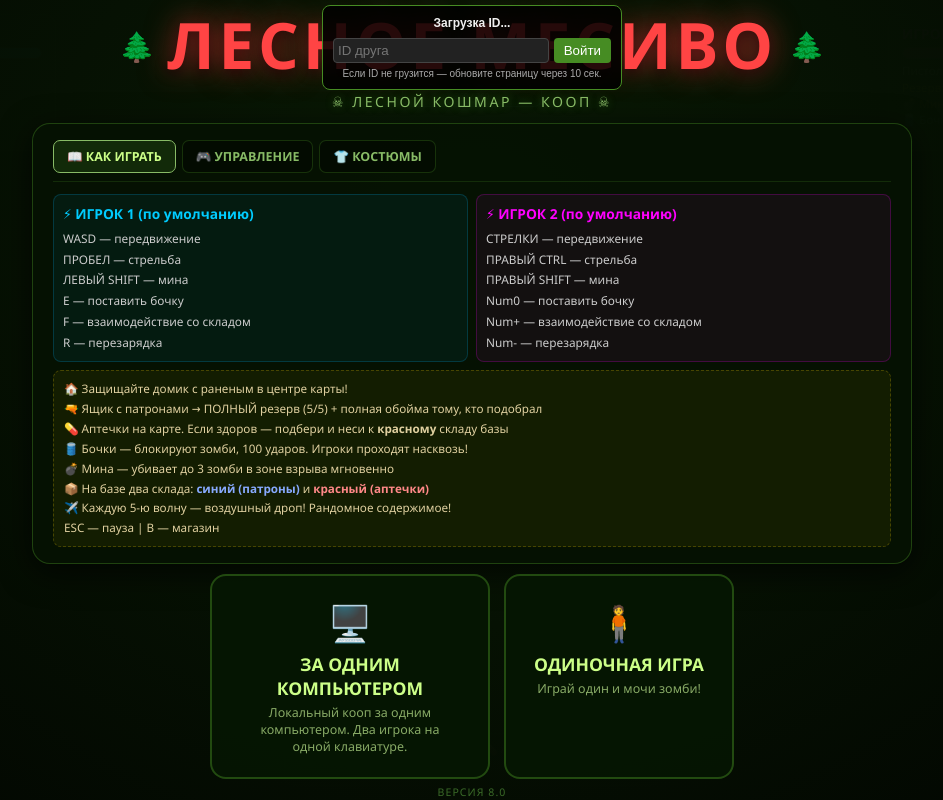
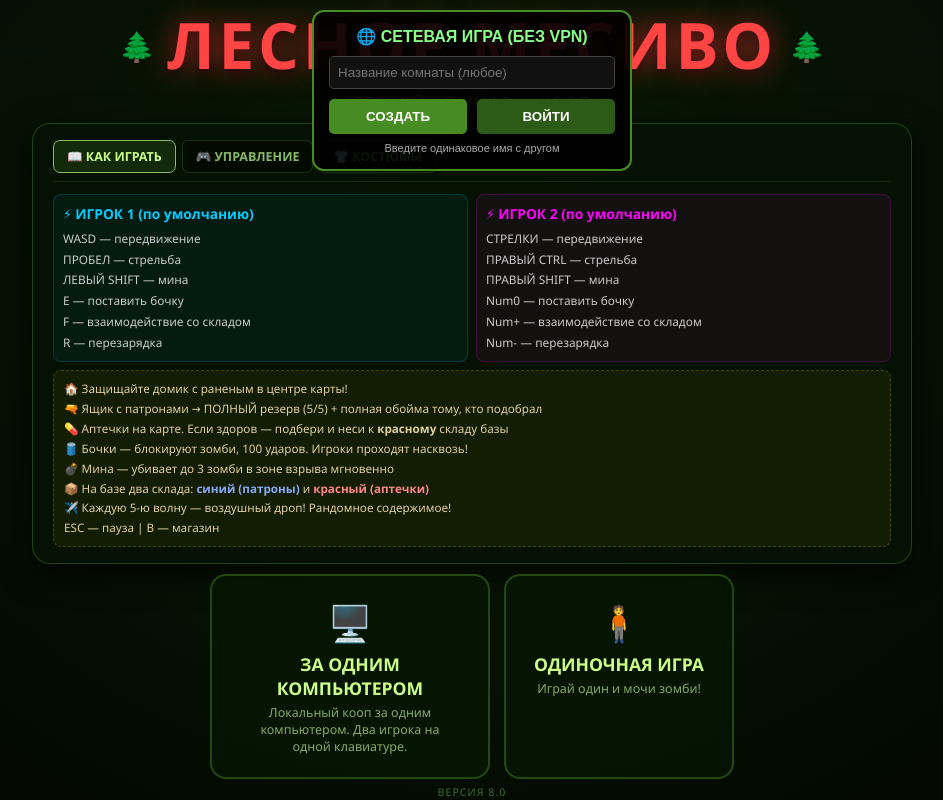
Before and after one commit to maks1337X/Zombi-Game, a plain HTML site: page index.html in a window 1280 px wide. Shown: the whole page, without its empty margins (168-1111 px from the left). Drawn offline with Linux system fonts and the light colour scheme; a script that the page names is missing.

Commit message:
Update index.html

```diff
--- a/index.html
+++ b/index.html
@@ -5,16 +5,19 @@
     <meta name="viewport" content="width=device-width, initial-scale=1.0">
     <title>Лесное Месиво — Зомби Кооператив</title>
     <link rel="stylesheet" href="style.css">
-    <script src="https://unpkg.com/peerjs@1.5.2/dist/peerjs.min.js"></script>
+    <script src="https://cdnjs.cloudflare.com/ajax/libs/paho-mqtt/1.0.1/mqttws31.min.js"></script>
 </head>
 <body>
-   <div id="mp-ui" style="position:fixed; top:5px; left:50%; transform:translateX(-50%); z-index:9999; background:rgba(0,0,0,0.85); padding:10px; border:1px solid #468c23; border-radius:8px; color:white; font-family:sans-serif; font-size:12px; width:300px; text-align:center;">
-    <div id="mp-my-id" style="font-weight:bold; color:#f0f0f0;">Загрузка ID...</div>
-    <div style="margin-top:8px; display:flex; gap:5px;">
-        <input type="text" id="peer-id-input" placeholder="ID друга" style="flex:1; background:#222; color:#fff; border:1px solid #444; padding:4px;">
-        <button onclick="connectAsClient()" style="background:#468c23; border:none; color:white; padding:4px 10px; cursor:pointer; border-radius:4px;">Войти</button>
+
+<div id="mp-ui" style="position:fixed; top:10px; left:50%; transform:translateX(-50%); z-index:1000; background:rgba(0,0,0,0.9); padding:15px; border:2px solid #468c23; border-radius:12px; color:white; font-family:sans-serif; width:320px; text-align:center;">
+    <div style="font-weight:bold; margin-bottom:10px; color:#88ff88;">🌐 СЕТЕВАЯ ИГРА (БЕЗ VPN)</div>
+    <input type="text" id="room-name" placeholder="Название комнаты (любое)" style="width:100%; background:#111; color:#fff; border:1px solid #444; padding:8px; margin-bottom:10px; border-radius:5px;">
+
+    <div style="display:flex; gap:10px;">
+        <button onclick="startMultiplayer('host')" style="flex:1; background:#468c23; border:none; color:white; padding:10px; cursor:pointer; border-radius:5px; font-weight:bold;">СОЗДАТЬ</button>
+        <button onclick="startMultiplayer('client')" style="flex:1; background:#2c5a17; border:none; color:white; padding:10px; cursor:pointer; border-radius:5px; font-weight:bold;">ВОЙТИ</button>
     </div>
-    <div style="font-size:10px; color:#aaa; margin-top:5px;">Если ID не грузится — обновите страницу через 10 сек.</div>
+    <div id="net-status" style="font-size:11px; margin-top:8px; color:#aaa;">Введите одинаковое имя с другом</div>
 </div>
     <div id="ui-menu" class="overlay">
  <div style="text-align:center;width:min(880px,calc(100vw - 12px));">
```
